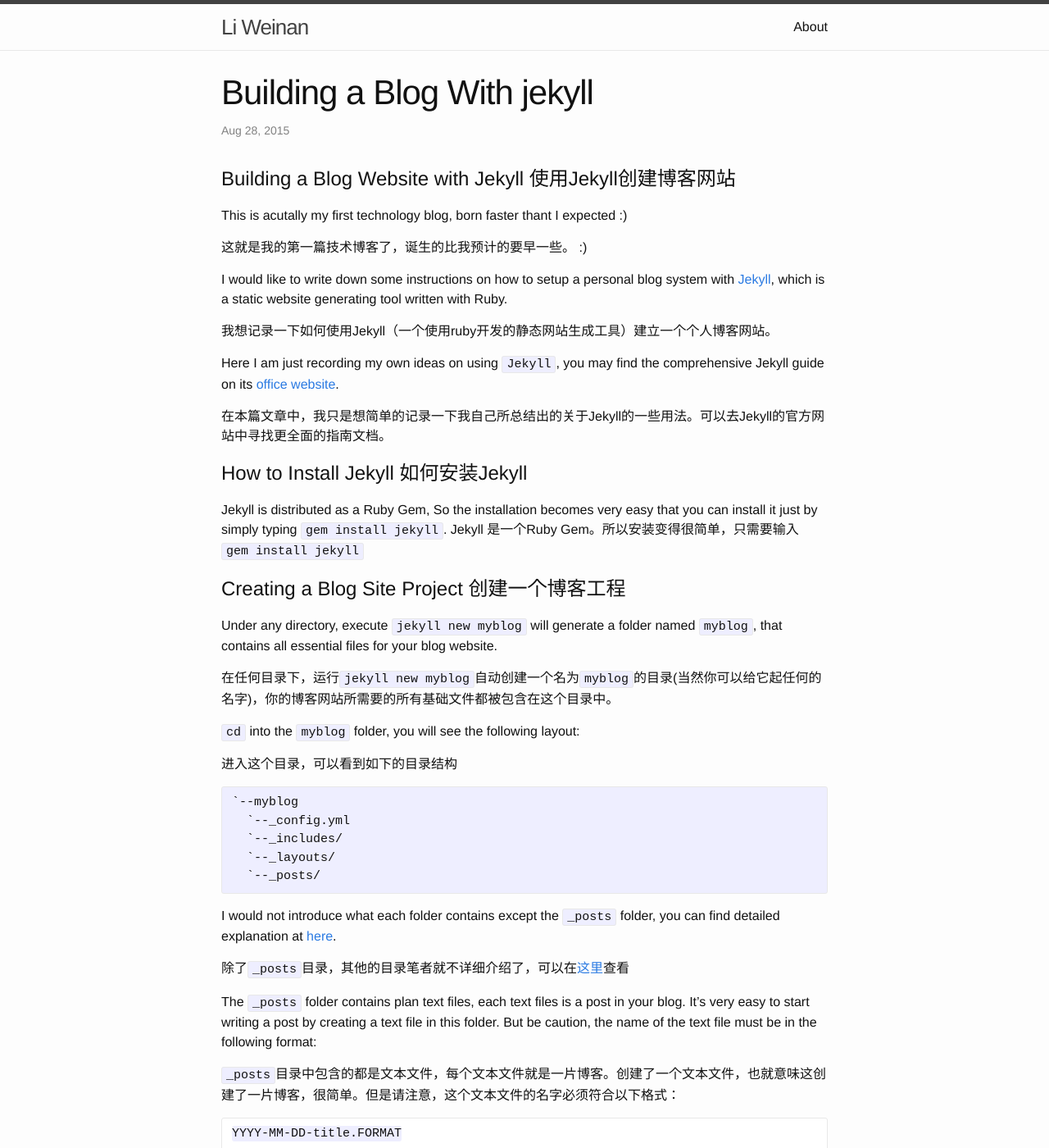
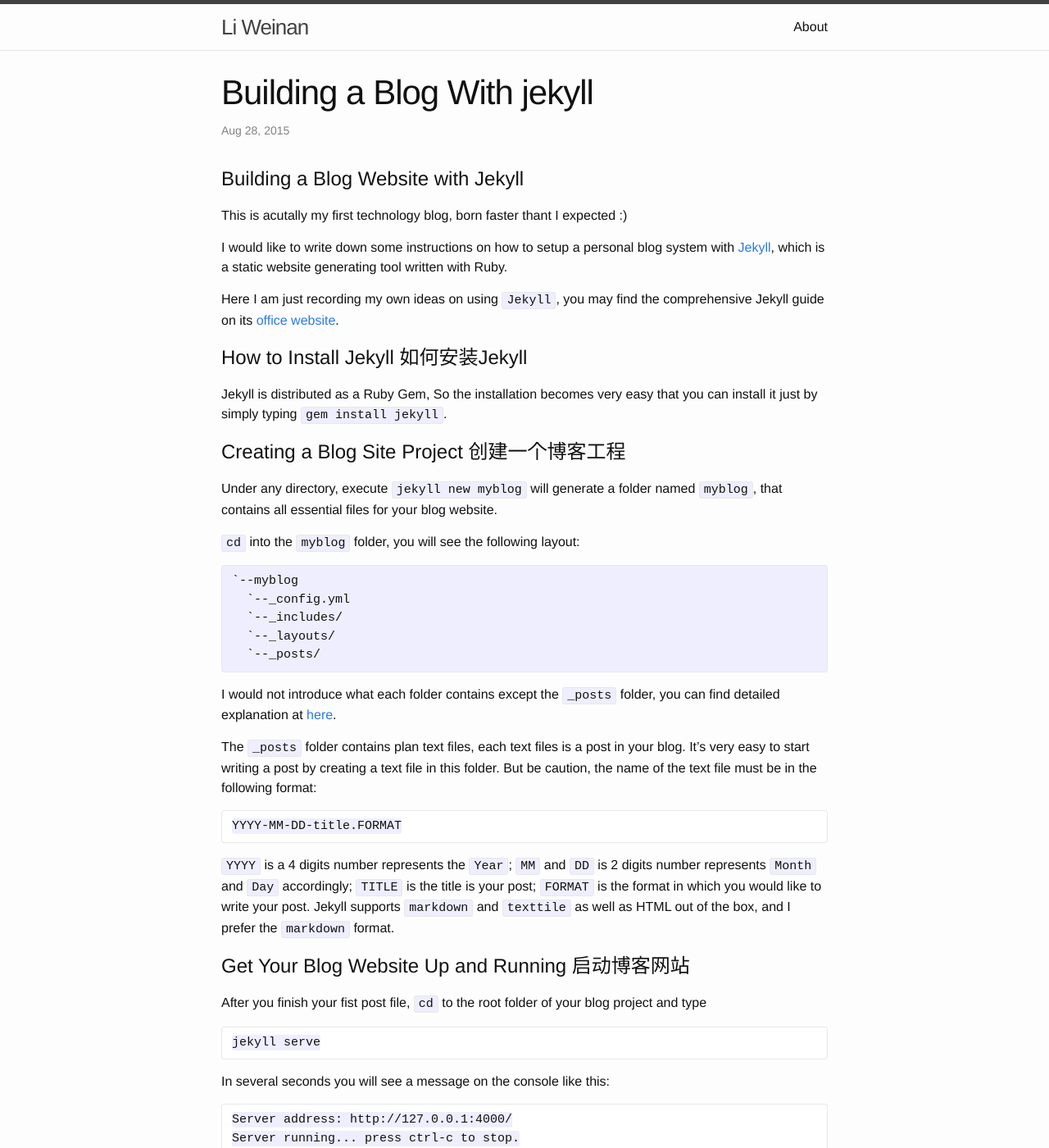
Before and after one commit to liweinan0423/liweinan0423.github.io, a Jekyll site: the page built from _posts/2015-08-28-build-a-blog-with-jekyll.md, in a window 1280 px wide and 1400 px high. Shown: the whole window at 82% size. Built offline with Jekyll 4.4.1, drawn with Linux system fonts in a browser that asks for light colours; some of the changed text lies outside the part shown.

Commit message:
remove Chinese translations

```diff
--- a/_posts/2015-08-28-build-a-blog-with-jekyll.md
+++ b/_posts/2015-08-28-build-a-blog-with-jekyll.md
@@ -4,35 +4,25 @@ title: 'Building a Blog With jekyll'
 date: '2015-08-28 16:24'
 ---
 
-# Building a Blog Website with Jekyll 使用Jekyll创建博客网站
+# Building a Blog Website with Jekyll
 
 This is acutally my first technology blog, born faster thant I expected :)
 
-这就是我的第一篇技术博客了，诞生的比我预计的要早一些。 :)
-
 I would like to write down some instructions on how to setup a personal blog system with [Jekyll](http://jekyllrb.com/), which is a static website generating tool written with Ruby.
 
-我想记录一下如何使用Jekyll（一个使用ruby开发的静态网站生成工具）建立一个个人博客网站。
-
 Here I am just recording my own ideas on using `Jekyll`, you may find the comprehensive Jekyll guide on its [office website](http://jekyllrb.com/).
-
-在本篇文章中，我只是想简单的记录一下我自己所总结出的关于Jekyll的一些用法。可以去Jekyll的官方网站中寻找更全面的指南文档。
 
 
 # How to Install Jekyll 如何安装Jekyll
 
 Jekyll is distributed as a Ruby Gem, So the installation becomes very easy that you can install it just by simply typing `gem install jekyll`.
-Jekyll 是一个Ruby Gem。所以安装变得很简单，只需要输入 `gem install jekyll`
 
 # Creating a Blog Site Project 创建一个博客工程
 
 Under any directory, execute `jekyll new myblog` will generate a folder named `myblog`, that contains all essential files for your blog website.
 
-在任何目录下，运行`jekyll new myblog`自动创建一个名为`myblog`的目录(当然你可以给它起任何的名字)，你的博客网站所需要的所有基础文件都被包含在这个目录中。
-
 `cd` into the `myblog` folder, you will see the following layout:
 
-进入这个目录，可以看到如下的目录结构
 <pre>
 `--myblog
   `--_config.yml
@@ -42,40 +32,26 @@ Under any directory, execute `jekyll new myblog` will generate a folder named `m
 </pre>
 I would not introduce what each folder contains except the `_posts` folder, you can find detailed explanation at [here](http://jekyllrb.com/docs/structure/).
 
-除了`_posts`目录，其他的目录笔者就不详细介绍了，可以在[这里](http://jekyllrb.com/docs/structure/)查看
-
 The `_posts` folder contains plan text files, each text files is a post in your blog. It's very easy to start writing a post  by creating a text file in this folder. But be caution, the name of the text file must be in the following format:
-
-`_posts`目录中包含的都是文本文件，每个文本文件就是一片博客。创建了一个文本文件，也就意味这创建了一片博客，很简单。但是请注意，这个文本文件的名字必须符合以下格式：
 
     YYYY-MM-DD-title.FORMAT
 
 `YYYY` is a 4 digits number represents the `Year`; `MM` and `DD` is 2 digits number represents `Month` and `Day` accordingly; `TITLE` is the title is your post; `FORMAT` is the format in which you would like to write your post. Jekyll supports `markdown` and `texttile` as well as HTML out of the box, and I prefer the `markdown` format.
 
-其中，`YYYY`代表四位数的年份；`MM`和`DD`分别代表2位数的月份和日期；`TITLE`是这篇博客的标题；`FORMAT`是博客的格式。Jekyll支持`markdow`和`texttile`等格式，当然HTML也是支持的。作为一个程序员，我个人偏向于使用markdown格式
-
 # Get Your Blog Website Up and Running 启动博客网站
 
 After you finish your fist post file, `cd` to the root folder of your blog project and type
 
-当你完成了第一篇博客的编辑之后，进入到工程的根目录，然后输入
-
     jekyll serve
 
 In several seconds you will see a message on the console like this:
-
-几秒钟之后，你会看到类似下面的信息
 
     Server address: http://127.0.0.1:4000/
     Server running... press ctrl-c to stop.
 
 Then open your favorite browser and go to `http://localhost:4000` and you will see your first blog up and running!
 
-然后打开你的浏览器，跳转至 `http://localhost:4000`，你应该就可以看到博客网站已经在运行啦！
-
 ![Jekyll Started Up](//{{site.url}}/assets/images/jekyll-startup.jpg)
 
 
 In next blog, I will introduce how to host your blog website on GitHub Pages.
-
-在下片文章中，我会介绍如何将博客托管在GitHub Pages上面
```
